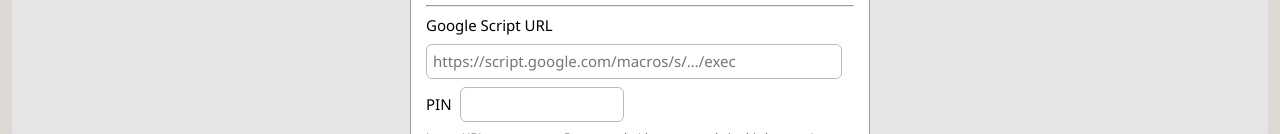
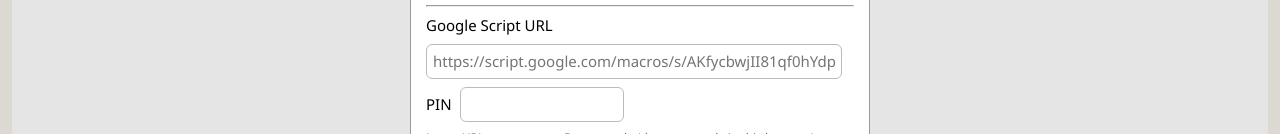
Before and after one commit to balajitnpscdrive-ship-it/attendance, a plain HTML site: page index.html in a window 1280 px wide. Both pictures are taken after a click on the button "⚙ Settings". Shown: the part 448-582 px from the top of the page. Drawn offline with Linux system fonts and the light colour scheme.

Commit message:
Update index.html

```diff
--- a/index.html
+++ b/index.html
@@ -41,7 +41,7 @@ Periods <input type="number" id="cn" min="0" max="12" style="width:64px"> Note <
 <div class="row">College name<input id="s_c" size="34"></div><div class="row">Logo <input type="file" id="s_l" accept="image/*"><span class="hint">stored on this device</span></div>
 <div class="row">Periods per day<input type="number" id="s_p" style="width:60px"> Minimum % <input type="number" id="s_t" style="width:60px"></div>
 <div class="row">Weekly off days (0=Sun … 6=Sat)<input id="s_o" size="8" placeholder="0"></div><div class="row">Term start<input type="date" id="s_s"></div><hr>
-<div class="row">Google Script URL<input id="s_u" size="40" placeholder="https://script.google.com/macros/s/…/exec"></div><div class="row">PIN<input id="s_n" type="password" size="12"></div>
+<div class="row">Google Script URL<input id="s_u" size="40" placeholder="https://script.google.com/macros/s/AKfycbwjII81qf0hYdprl_oaviK7xOuNtj0Vl7iqjvBUAvUdM7NhXgfDhKCAEvlyrIhaRntK9g/exec"></div><div class="row">PIN<input id="s_n" type="password" size="12"></div>
 <div class="hint">Leave URL empty to use Demo mode (data stays only in this browser).</div>
 <div class="row"><button id="s_ok">Save</button><button class="alt" id="s_x">Cancel</button></div></dialog>
 <script>
```
